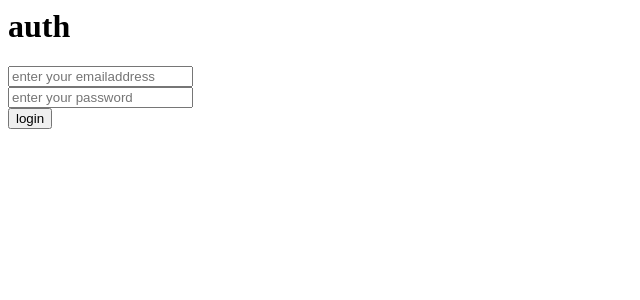
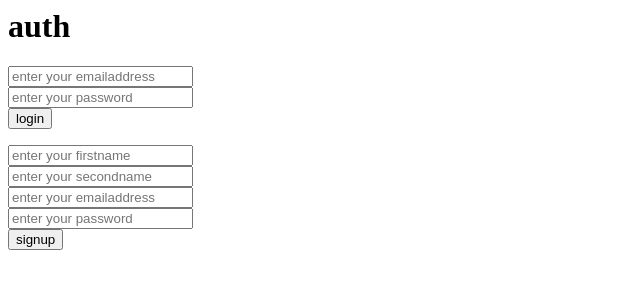
Before and after one commit to Meenusj/icfoss, a Django app: page /authenticate in a window 1280 px wide. Shown: the top 300 px of the page, without its empty margins (0-640 px from the left). Run offline with Django 4.2, Linux system fonts and the light colour scheme.

Commit message:
signup updated

```diff
--- a/Cassie23/templates/authenticate.html
+++ b/Cassie23/templates/authenticate.html
@@ -5,3 +5,12 @@
     <input required type="password" name="password" placeholder="enter your password"><br>
     <button type="submit" name="login"> login </button>
 </form>
+
+<form method="post" name="signup" action="signup">
+    {%csrf_token%}
+    <input required type="text" name="firstname" placeholder="enter your firstname"><br>
+    <input required type="text" name="secondname" placeholder="enter your secondname"><br>
+    <input required type="text" name="email" placeholder="enter your emailaddress"><br>
+    <input required type="password" name="password" placeholder="enter your password"><br>
+    <button type="submit" name="login"> signup </button>
+</form>
```
